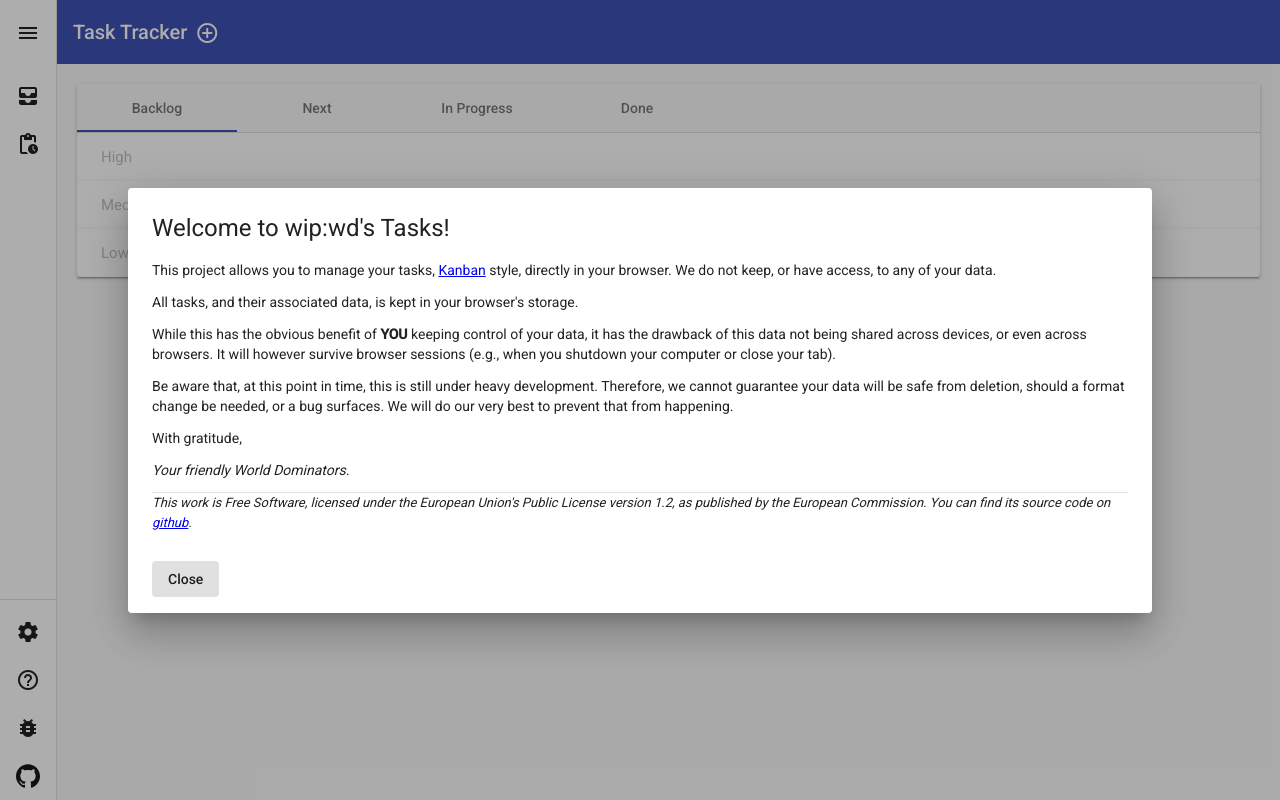
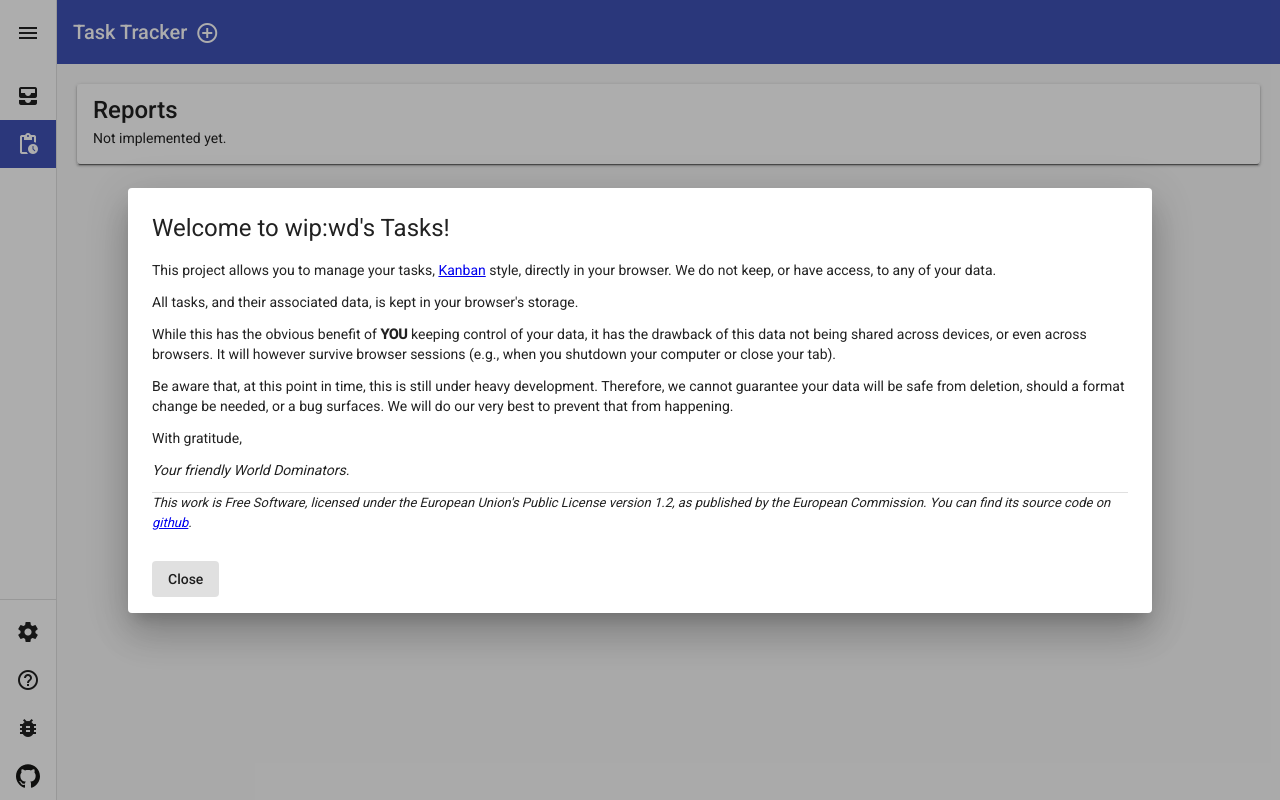
Before and after one commit to wipwd/wwd-tasks, an Angular app: page /reports in a window 1280 px wide. Built offline with nearby package versions, Linux system fonts and the light colour scheme.

Commit message:
tasks/reports: add stub reports component
Signed-off-by: Joao Eduardo Luis <joao@wipwd.dev>

```diff
--- a/src/app/app-routing.module.ts
+++ b/src/app/app-routing.module.ts
@@ -1,5 +1,6 @@
 import { NgModule } from '@angular/core';
 import { Routes, RouterModule } from '@angular/router';
+import { ReportsComponent } from './reports/reports/reports.component';
 import { SettingsDashboardComponent } from './settings/settings-dashboard/settings-dashboard.component';
 import { TaskLedgerComponent } from './tasks/task-ledger/task-ledger.component';
 import { TaskOrganizerComponent } from './tasks/task-organizer/task-organizer/task-organizer.component';
@@ -7,7 +8,7 @@ import { TaskOrganizerComponent } from './tasks/task-organizer/task-organizer/ta
 const routes: Routes = [
   { path: 'task-organizer', component: TaskOrganizerComponent },
   { path: 'settings', component: SettingsDashboardComponent },
-  { path: 'tmp', component: TaskLedgerComponent },
+  { path: 'reports', component: ReportsComponent },
   { path: '**', component: TaskOrganizerComponent },
   { path: '', component: TaskOrganizerComponent },
 ];
--- a/src/app/app.module.ts
+++ b/src/app/app.module.ts
@@ -36,6 +36,7 @@ import { SettingsDashboardComponent } from './settings/settings-dashboard/settin
 import { MatChipsModule } from '@angular/material/chips';
 import { HelpDialogComponent } from './help-dialog/help-dialog.component';
 import { TaskEditComponent } from './tasks/task-edit/task-edit.component';
+import { ReportsComponent } from './reports/reports/reports.component';
 
 @NgModule({
   declarations: [
@@ -50,6 +51,7 @@ import { TaskEditComponent } from './tasks/task-edit/task-edit.component';
     SettingsDashboardComponent,
     HelpDialogComponent,
     TaskEditComponent,
+    ReportsComponent,
   ],
   imports: [
     BrowserModule,
--- a/src/app/dashboard/dashboard.component.html
+++ b/src/app/dashboard/dashboard.component.html
@@ -38,7 +38,7 @@
 
         <a mat-list-item
             routerLinkActive="selected-route"
-            routerLink="tmp"
+            routerLink="reports"
             matTooltip="Reports" matTooltipPosition="right"
             [matTooltipDisabled]="isExpanded()">
           <mat-icon>pending_actions</mat-icon>
--- /dev/null
+++ b/src/app/reports/reports/reports.component.html
@@ -0,0 +1,8 @@
+<div>
+  <mat-card>
+    <mat-card-title>Reports</mat-card-title>
+    <mat-card-content>
+      Not implemented yet.
+    </mat-card-content>
+  </mat-card>
+</div>
--- /dev/null
+++ b/src/app/reports/reports/reports.component.ts
@@ -0,0 +1,15 @@
+import { Component, OnInit } from '@angular/core';
+
+@Component({
+  selector: 'app-reports',
+  templateUrl: './reports.component.html',
+  styleUrls: ['./reports.component.scss']
+})
+export class ReportsComponent implements OnInit {
+
+  constructor() { }
+
+  ngOnInit(): void {
+  }
+
+}
```
Also changed, not shown: src/app/reports/reports/reports.component.scss (added), 1 other file (tests, documents, lock files or other folders).
